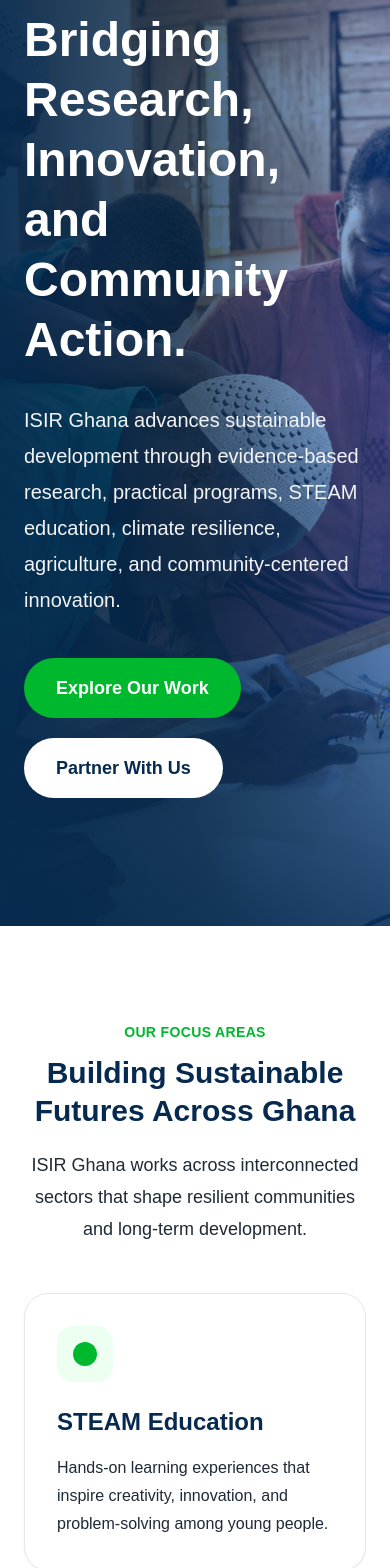
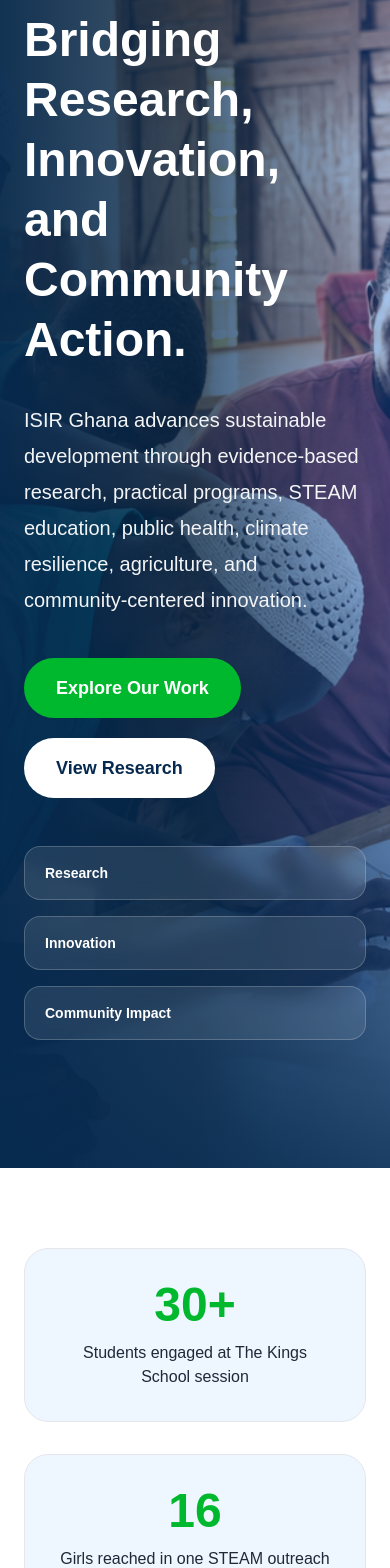
Before and after one commit to rashidasp28/isir-ghana-website, a Next.js app: page / in a window 390 px wide. Shown: the part 432-2000 px from the top of the page. Built offline with nearby package versions, Linux system fonts and the light colour scheme.

Commit message:
Upgrade homepage with field images research highlights and latest news

```diff
--- a/app/page.tsx
+++ b/app/page.tsx
@@ -7,12 +7,33 @@ import FocusCard from '@/components/FocusCard'
 import ProgramCard from '@/components/ProgramCard'
 import ImpactSlider from '@/components/ImpactSlider'
 
+const latestStories = [
+  {
+    title: 'Brick STEAM Discovery Caravan reaches The Kings School',
+    category: 'Program Update',
+    href: '/news/brick-steam-kings-school',
+    image: '/images/field/brick-steam-1.jpg',
+  },
+  {
+    title: 'Africa’s Youth Boom: Opportunity or Crisis?',
+    category: 'Policy Insight',
+    href: '/news/africa-youth-boom',
+    image: '/images/news/africa-youth-boom-cover.png',
+  },
+  {
+    title: 'Community Storytelling and Mental Health in Northern Ghana',
+    category: 'Research Publication',
+    href: '/news/community-storytelling-mental-health-ghana',
+    image: '/images/field/community-engagement-1.jpeg',
+  },
+]
+
 export default function HomePage() {
   return (
     <main>
       <Navbar />
 
-      <section className="relative overflow-hidden text-white min-h-[720px] flex items-center">
+      <section className="relative overflow-hidden text-white min-h-[760px] flex items-center">
         <Image
           src="/images/homepage/hero.png"
           alt="ISIR Ghana students, facilitators, or community members engaged in hands-on learning and innovation outreach"
@@ -20,32 +41,59 @@ export default function HomePage() {
           className="object-cover"
           priority
         />
-        <div className="absolute inset-0 bg-gradient-to-r from-darkNavy/95 via-darkNavy/75 to-primaryBlue/40"></div>
-        <div className="absolute inset-0 bg-gradient-to-t from-darkNavy/80 via-transparent to-transparent"></div>
+        <div className="absolute inset-0 bg-gradient-to-r from-darkNavy/95 via-darkNavy/75 to-primaryBlue/35"></div>
+        <div className="absolute inset-0 bg-gradient-to-t from-darkNavy/85 via-transparent to-transparent"></div>
 
-        <div className="container-width relative z-10 max-w-5xl py-32">
+        <div className="container-width relative z-10 max-w-6xl py-32">
           <p className="uppercase tracking-widest text-sm mb-6 text-lightGreen font-semibold">
             Sustainability Through Innovation
           </p>
 
-          <h1 className="text-5xl md:text-7xl font-bold leading-tight mb-8">
+          <h1 className="text-5xl md:text-7xl font-bold leading-tight mb-8 max-w-5xl">
             Bridging Research, Innovation, and Community Action.
           </h1>
 
           <p className="text-xl leading-9 max-w-3xl text-gray-100 mb-10">
-            ISIR Ghana advances sustainable development through evidence-based research,
-            practical programs, STEAM education, climate resilience, agriculture,
-            and community-centered innovation.
+            ISIR Ghana advances sustainable development through evidence-based research, practical programs, STEAM education, public health, climate resilience, agriculture, and community-centered innovation.
           </p>
 
-          <div className="flex flex-wrap gap-5">
+          <div className="flex flex-wrap gap-5 mb-12">
             <Link href="/programs" className="bg-primaryGreen text-white px-8 py-4 rounded-full font-semibold text-lg hover:opacity-90 transition">
               Explore Our Work
             </Link>
 
-            <Link href="/partners" className="bg-white text-darkNavy px-8 py-4 rounded-full font-semibold text-lg hover:bg-lightBlue transition">
-              Partner With Us
+            <Link href="/research" className="bg-white text-darkNavy px-8 py-4 rounded-full font-semibold text-lg hover:bg-lightBlue transition">
+              View Research
             </Link>
+          </div>
+
+          <div className="grid sm:grid-cols-3 gap-4 max-w-4xl">
+            {['Research', 'Innovation', 'Community Impact'].map((item) => (
+              <div key={item} className="bg-white/10 backdrop-blur border border-white/20 rounded-2xl px-5 py-4 text-sm font-semibold text-white">
+                {item}
+              </div>
+            ))}
+          </div>
+        </div>
+      </section>
+
+      <section className="py-20 bg-white">
+        <div className="container-width grid md:grid-cols-4 gap-8 text-center">
+          <div className="bg-lightBlue rounded-3xl p-8 border border-softGray">
+            <h3 className="text-5xl font-bold text-primaryGreen mb-3">30+</h3>
+            <p className="text-charcoal">Students engaged at The Kings School session</p>
+          </div>
+          <div className="bg-lightBlue rounded-3xl p-8 border border-softGray">
+            <h3 className="text-5xl font-bold text-primaryGreen mb-3">16</h3>
+            <p className="text-charcoal">Girls reached in one STEAM outreach session</p>
+          </div>
+          <div className="bg-lightBlue rounded-3xl p-8 border border-softGray">
+            <h3 className="text-5xl font-bold text-primaryGreen mb-3">3</h3>
+            <p className="text-charcoal">Research and insight articles published</p>
+          </div>
+          <div className="bg-lightBlue rounded-3xl p-8 border border-softGray">
+            <h3 className="text-5xl font-bold text-primaryGreen mb-3">5</h3>
+            <p className="text-charcoal">Strategic partners highlighted</p>
           </div>
         </div>
       </section>
@@ -76,26 +124,103 @@ export default function HomePage() {
             description="Our initiatives combine research, innovation, training, and community engagement to produce measurable outcomes."
           />
 
-          <div className="grid md:grid-cols-2 gap-10">
+          <div className="grid md:grid-cols-3 gap-10">
             <ProgramCard
               title="Brick STEAM Discovery Caravan"
               description="A mobile hands-on STEAM outreach initiative bringing practical science and engineering learning to schools in Northern Ghana."
-              imageSrc="/images/programs/brick-steam.png"
-              imageAlt="Students actively participating in the ISIR Ghana Brick STEAM Discovery Caravan through hands-on collaborative learning and creativity"
+              imageSrc="/images/field/brick-steam-2.png"
+              imageAlt="Students participating in a Brick STEAM Discovery Caravan activity"
             />
 
             <ProgramCard
               title="SheSTEAM Project"
               description="An innovation-focused program empowering girls and young people with coding, electronics, and creative technology skills."
               imageSrc="/images/programs/shesteam.png"
-              imageAlt="Girls and young people participating in coding, electronics, and innovation activities during an ISIR Ghana SheSTEAM session"
+              imageAlt="Girls and young people participating in coding and innovation activities"
             />
+
+            <ProgramCard
+              title="Mothers First Health Initiative"
+              description="A community-centered health initiative promoting maternal and child health education, wellbeing, and practical health awareness."
+              imageSrc="/images/field/health-outreach-1.jpg"
+              imageAlt="Health outreach session with mothers and community health workers"
+            />
+          </div>
+        </div>
+      </section>
+
+      <section className="py-24 bg-white">
+        <div className="container-width grid lg:grid-cols-2 gap-12 items-center">
+          <div>
+            <SectionHeader
+              eyebrow="Research and Publications"
+              title="Evidence that informs action"
+              description="ISIR Ghana connects research, policy insight, and community experience to support practical development solutions."
+            />
+            <p className="text-charcoal leading-8 text-lg mb-8">
+              From peer-reviewed mental health research to policy insights on Africa’s youth future, ISIR Ghana uses evidence to strengthen programs, partnerships, and public understanding.
+            </p>
+            <Link href="/research" className="inline-flex bg-primaryGreen text-white px-8 py-4 rounded-full font-semibold text-lg">
+              Explore Publications
+            </Link>
+          </div>
+          <div className="grid grid-cols-2 gap-4">
+            <div className="relative h-72 rounded-3xl overflow-hidden bg-lightBlue">
+              <Image src="/images/field/community-engagement-2.jpeg" alt="Community engagement activity" fill className="object-cover" />
+            </div>
+            <div className="relative h-72 rounded-3xl overflow-hidden bg-lightBlue mt-10">
+              <Image src="/images/field/health-outreach-2.jpg" alt="Health outreach activity" fill className="object-cover" />
+            </div>
+          </div>
+        </div>
+      </section>
+
+      <section className="py-24 bg-lightGreen">
+        <div className="container-width">
+          <SectionHeader
+            eyebrow="Latest News"
+            title="Stories, research, and field updates"
+            description="Follow ISIR Ghana’s latest program updates, publications, and community stories."
+            center
+          />
+          <div className="grid md:grid-cols-3 gap-8">
+            {latestStories.map((story) => (
+              <article key={story.title} className="bg-white border border-softGray rounded-3xl overflow-hidden shadow-sm hover:shadow-lg transition">
+                <div className="relative h-60 bg-white">
+                  <Image src={story.image} alt={story.title} fill className="object-cover" />
+                </div>
+                <div className="p-8">
+                  <p className="text-primaryGreen text-sm font-semibold uppercase tracking-wide mb-3">{story.category}</p>
+                  <h3 className="text-2xl font-bold text-darkNavy mb-6">{story.title}</h3>
+                  <Link href={story.href} className="text-primaryBlue font-semibold">
+                    Read More
+                  </Link>
+                </div>
+              </article>
+            ))}
           </div>
         </div>
       </section>
 
       <ImpactSlider />
 
+      <section className="py-24 bg-darkNavy text-white">
+        <div className="container-width text-center max-w-4xl">
+          <h2 className="text-4xl md:text-5xl font-bold mb-6">Partner With Us to Scale Community Innovation</h2>
+          <p className="text-lg leading-8 text-gray-300 mb-10">
+            ISIR Ghana welcomes collaboration with schools, donors, researchers, foundations, companies, and community organizations working toward sustainable impact.
+          </p>
+          <div className="flex flex-wrap justify-center gap-5">
+            <Link href="/partners" className="bg-primaryGreen text-white px-8 py-4 rounded-full font-semibold text-lg">
+              Partner With Us
+            </Link>
+            <Link href="/get-involved" className="bg-white text-darkNavy px-8 py-4 rounded-full font-semibold text-lg">
+              Get Involved
+            </Link>
+          </div>
+        </div>
+      </section>
+
       <Footer />
     </main>
   )
```
